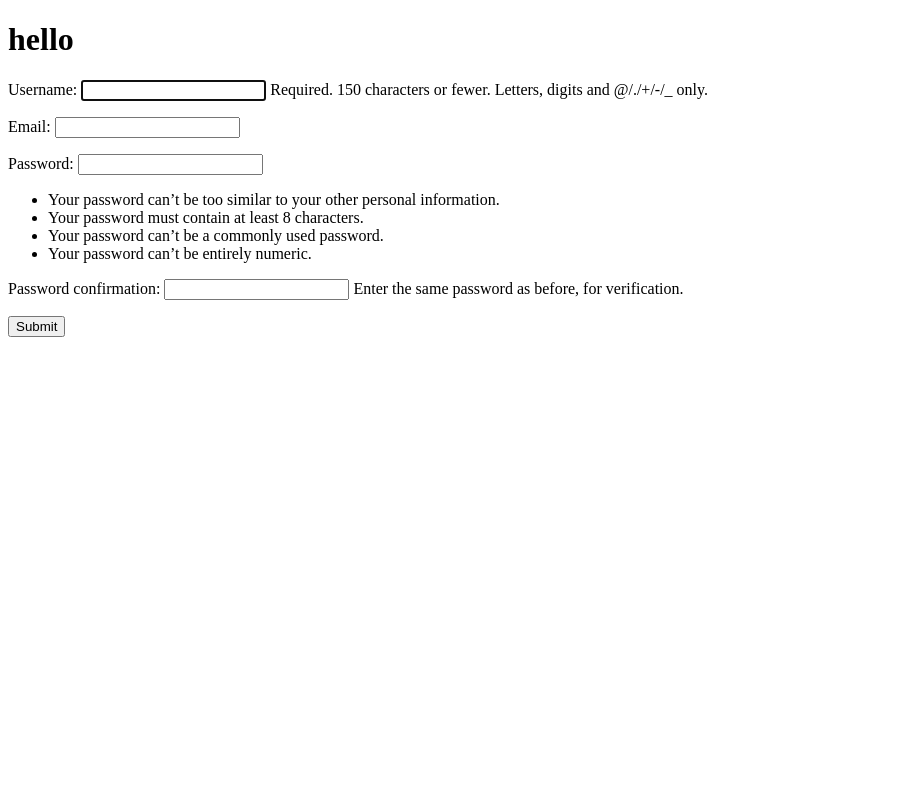
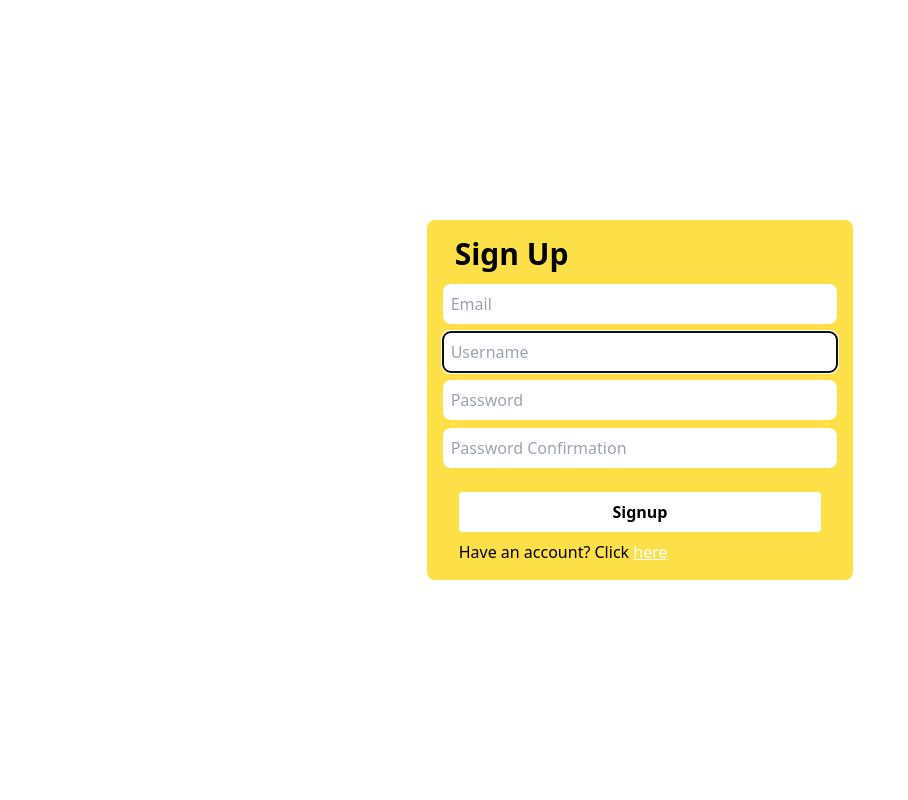
Before and after one commit to HEADache297/starchat, a Django app: page /signup/ in a window 1280 px wide. Shown: the whole page, without its empty margins (0-908 px from the left). Run offline with Django 5.2, Linux system fonts and the light colour scheme.

Commit message:
Signup page

```diff
--- a/static/src/output.css
+++ b/static/src/output.css
@@ -567,8 +567,17 @@ video {
   bottom: 0px;
 }
 
+.mx-4 {
+  margin-left: 1rem;
+  margin-right: 1rem;
+}
+
 .mb-16 {
   margin-bottom: 4rem;
+}
+
+.mb-3 {
+  margin-bottom: 0.75rem;
 }
 
 .mb-4 {
@@ -579,12 +588,24 @@ video {
   margin-left: 0.5rem;
 }
 
+.ml-3 {
+  margin-left: 0.75rem;
+}
+
+.ml-4 {
+  margin-left: 1rem;
+}
+
 .mr-2 {
   margin-right: 0.5rem;
 }
 
 .mr-6 {
   margin-right: 1.5rem;
+}
+
+.mt-2 {
+  margin-top: 0.5rem;
 }
 
 .mt-4 {
@@ -701,6 +722,10 @@ video {
   overflow-y: auto;
 }
 
+.rounded {
+  border-radius: 0.25rem;
+}
+
 .rounded-full {
   border-radius: 9999px;
 }
@@ -750,6 +775,21 @@ video {
   padding: 1rem;
 }
 
+.px-4 {
+  padding-left: 1rem;
+  padding-right: 1rem;
+}
+
+.py-2 {
+  padding-top: 0.5rem;
+  padding-bottom: 0.5rem;
+}
+
+.text-3xl {
+  font-size: 1.875rem;
+  line-height: 2.25rem;
+}
+
 .text-sm {
   font-size: 0.875rem;
   line-height: 1.25rem;
@@ -782,9 +822,18 @@ video {
   color: rgb(75 85 99 / var(--tw-text-opacity));
 }
 
+.text-red-600 {
+  --tw-text-opacity: 1;
+  color: rgb(220 38 38 / var(--tw-text-opacity));
+}
+
 .text-white {
   --tw-text-opacity: 1;
   color: rgb(255 255 255 / var(--tw-text-opacity));
+}
+
+.underline {
+  text-decoration-line: underline;
 }
 
 .shadow-lg {
@@ -797,3 +846,13 @@ video {
   outline: 2px solid transparent;
   outline-offset: 2px;
 }
+
+.hover\:bg-black:hover {
+  --tw-bg-opacity: 1;
+  background-color: rgb(0 0 0 / var(--tw-bg-opacity));
+}
+
+.hover\:text-white:hover {
+  --tw-text-opacity: 1;
+  color: rgb(255 255 255 / var(--tw-text-opacity));
+}
--- a/templates/auth/signup.html
+++ b/templates/auth/signup.html
@@ -1,17 +1,41 @@
+{% load static %}
+
 <!DOCTYPE html>
 <html lang="en">
-<html>
+
 <head>
     <meta charset="UTF-8">
     <meta name="viewport" content="width=device-width, initial-scale=1.0">
+    <link rel="stylesheet" href="{% static 'src/output.css' %}">
+    <link rel="stylesheet" href="{% static 'src/input_field.css' %}">
     <title>Signup</title>
 </head>
-    <body>
-        <h1>hello</h1>
-        <form action = "{% url 'sign_up' %}" method = 'post'>
+
+<body class="bg-white flex justify-center items-center h-screen">
+    <div class="text-black p-4 bg-yellow-300 rounded-lg w-1/3">
+        <p class="font-bold text-3xl mb-3 ml-3">Sign Up</p>
+
+        <form method="post" class="form flex flex-col" action="{% url 'signup' %}">
             {% csrf_token %}
-            {{ form.as_p }}
-            <button type="submit">Submit</button>
+            {{ form.non_field_errors }}
+            <div class="flex flex-col">
+                {{ form.email }}
+                <p class="text-red-600 text-sm ml-4 mt-2">{{ form.email.errors|striptags }}</p>
+                {{ form.username }}
+                <p class="text-red-600 text-sm ml-4 mt-2">{{ form.username.errors|striptags }}</p>
+                {{ form.password1 }}
+                <p class="text-red-600 text-sm ml-4 mt-2">{{ form.password1.errors|striptags }}</p>
+                {{ form.password2 }}
+                <p class="text-red-600 text-sm ml-4 mt-2">{{ form.password2.errors|striptags }}</p>
+            </div>
+
+            <button type="submit" name="student_signup"
+                class="bg-white hover:bg-black hover:text-white text-black font-bold py-2 px-4 rounded mx-4 mt-4">
+                Signup
+            </button>
+            <p class="ml-4 mt-2">Have an account? Click <a class="text-white underline" href="{% url 'login' %}">here</a></p>
         </form>
+    </div>
 </body>
+
 </html>
--- a/templates/core/chats.html
+++ b/templates/core/chats.html
@@ -100,7 +100,7 @@
         <div class="bg-white w-2/3">
             <div class="w-full rounded-lg p-4 flex flex-col justify-between h-full">
                 <div class="flex flex-col-reverse overflow-y-auto p-2 space-y-4 bg-white h-full rounded-lg" id="chatbox">
-                    <div class="flex justify-end w-full">
+                    <div class="flex justify-end w-full ">
                         <div class="flex flex-col">
                             <div class="bg-yellow-300 p-2 rounded-lg shadow-lg min-w-16 max-w-48">Hello!</div>
                             <div class="text-gray-600 text-sm flex justify-end">20:16</div>
--- a/user/forms.py
+++ b/user/forms.py
@@ -1,15 +1,18 @@
 from django import forms
 from django.contrib.auth.forms import UserCreationForm,AuthenticationForm
 from django.contrib.auth.models import User
+from django.forms.widgets import Input, EmailInput, PasswordInput
 
 class SignUpForm(UserCreationForm):
-    email = forms.EmailField(max_length=255, required=True)
+    email = forms.EmailField(max_length=255, required=True, widget=EmailInput(attrs={'class': 'm-3 h-12 rounded-lg p-2 bg-white text-black', 'placeholder': 'Email'}))
+    username = forms.CharField(max_length=255, required=True, widget=Input(attrs={'class': 'm-3 h-12 rounded-lg p-2 bg-white text-black', 'placeholder': 'Username'}))
+    password1 = forms.CharField(widget=PasswordInput(attrs={'class': 'm-3 h-12 rounded-lg p-2 bg-white text-black', 'placeholder': 'Password'}))
+    password2 = forms.CharField(widget=PasswordInput(attrs={'class': 'm-3 h-12 rounded-lg p-2 bg-white text-black', 'placeholder': 'Password Confirmation'}))
 
     class Meta:
         model = User
         fields = ['username', 'email', 'password1', 'password2']
 
-
 class LoginForm(AuthenticationForm):
     username = forms.CharField(max_length=255)
     password = forms.CharField(max_length=255)
--- a/user/urls.py
+++ b/user/urls.py
@@ -3,7 +3,7 @@ from django.urls import path
 from . import views
 
 urlpatterns = [
-    path('signup/', views.sign_up, name='sign_up'),
+    path('signup/', views.sign_up, name='signup'),
     path('login/', views.login, name='login'),
     path('hhome/', views.home, name='hhome')
 ]
```
Also changed, not shown: templates/users/login.html (deleted), templates/users/registration.html (deleted). Lines whose indentation alone changed are shown as unchanged.
